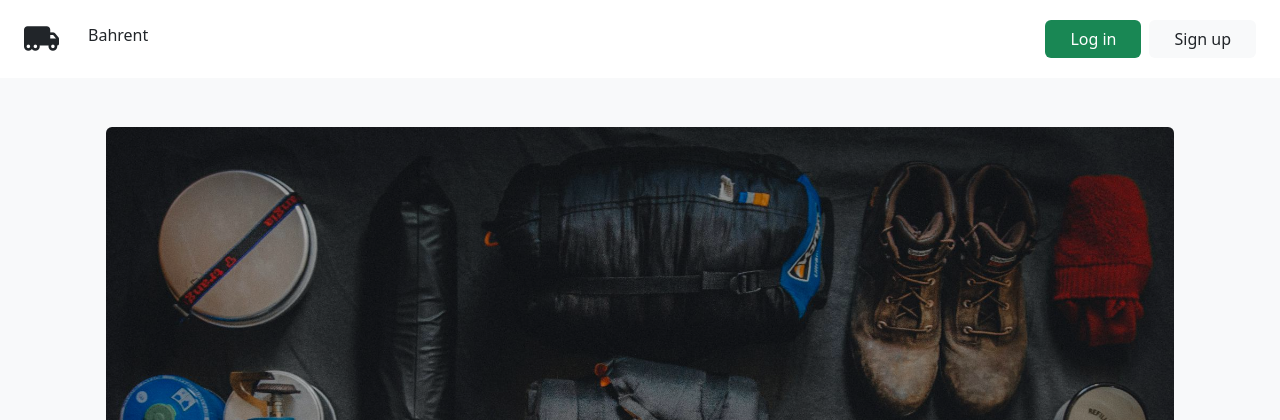
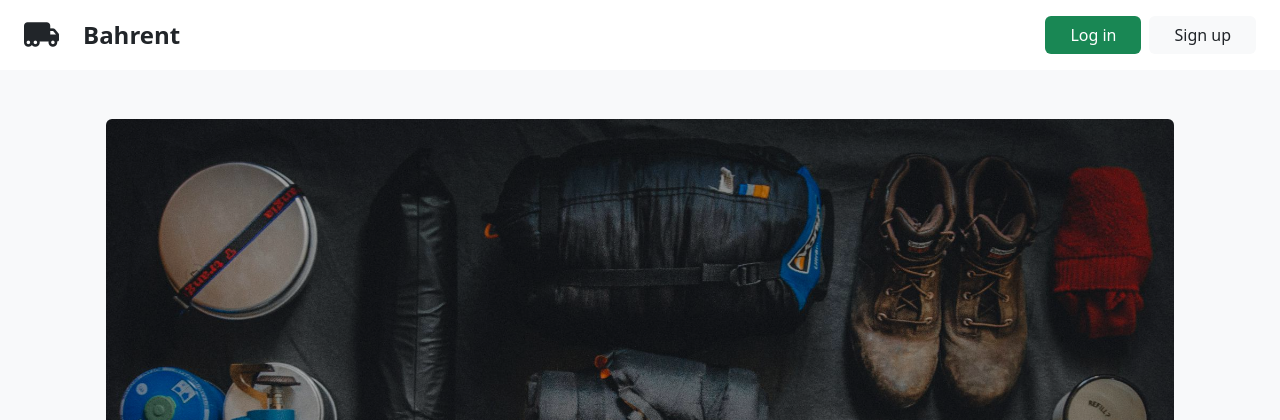
Before and after one commit to ExTBH/Database-Programming-2, a PHP site: page / in a window 1280 px wide. Shown: the top 420 px of the page. Run offline with PHP 8.4, Linux system fonts and the light colour scheme.

Commit message:
Refactor header layout to improve navigation structure and enhance accessibility

```diff
--- a/views/_layout.php
+++ b/views/_layout.php
@@ -23,10 +23,10 @@ $user = User::fromSession();
 
 <body class="d-flex flex-column min-vh-100 bg-light">
     <header class="d-flex justify-content-between align-items-center border-bottom border-light px-4 py-3 bg-white">
-        <div class="d-flex align-items-center gap-3 text-dark">
+        <a href="<?= PREFIX ?>/index.php" class="d-flex align-items-center gap-3 text-dark text-decoration-none">
             <i class="fa-solid fa-truck-moving fs-3"></i>
-            <a class="btn h4 font-weight-bold" href="<?php echo PREFIX ?>/index.php">Bahrent</a>
-        </div>
+            <span class="fw-bold h4 mb-0 ms-2" style="line-height:1;">Bahrent</span>
+        </a>
         <div class="d-flex justify-content-end align-items-center gap-2">
             <?php if (!isset($_SESSION[USER_SESSION_KEY])): ?>
                 <a href="<?= PREFIX ?>/login.php" class="btn d-flex align-items-center justify-content-center h-100 px-4 bg-success text-sm font-weight-bold rounded-lg text-white hover-bg-success">Log in</a>
```
